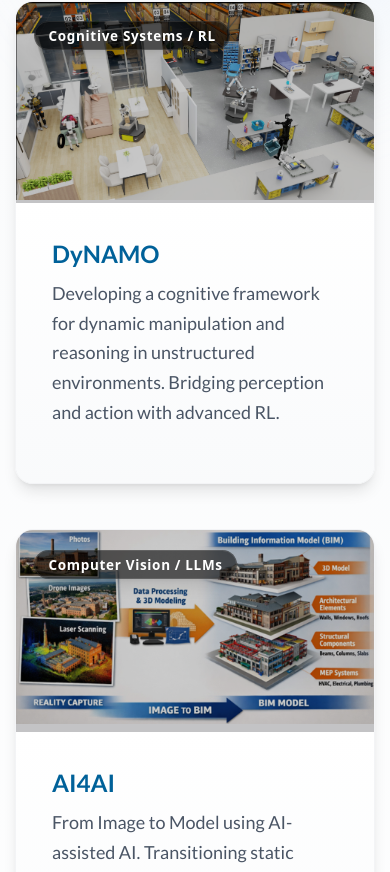
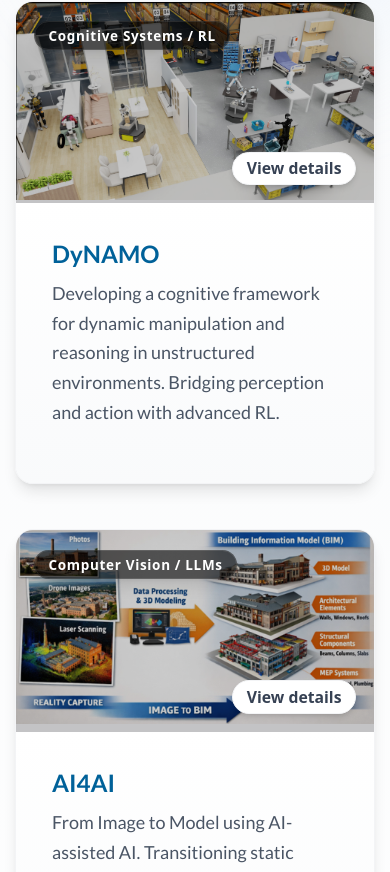
Before and after one commit to bartelt-lab/bartelt-lab.github.io, a React (Vite) app: page /#/core-team-projects in a window 390 px wide. Shown: the part 2069-2941 px from the top of the page. Built offline with nearby package versions, Linux system fonts and the light colour scheme.

Commit message:
ProjectCard: show image-overlay 'View details' on mobile (remove .desktop-only)

```diff
--- a/src/components/ProjectCard.jsx
+++ b/src/components/ProjectCard.jsx
@@ -67,7 +67,7 @@ const ProjectCard = ({ project }) => {
 
                 {/* Small overlay CTA on the media (matches your screenshot) */}
                 {link && (
-                    <div className="absolute right-4 bottom-4 z-30 desktop-only pointer-events-none">
+                    <div className="absolute right-4 bottom-4 z-30 pointer-events-none">
                         <span className="inline-flex items-center gap-2 px-3 py-1 bg-white text-sm font-semibold text-gray-700 border border-gray-100 rounded-full shadow-md">
                             View details
                         </span>
```
